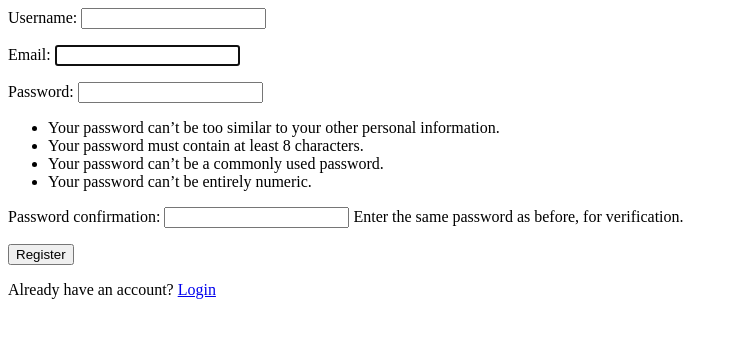
After one commit to MrBarns/OnePage, a Django app: page /registration/ in a window 1280 px wide. The commit adds this page. Shown: the top 338 px of the page, without its empty margins (0-734 px from the left). Run offline with Django 4.2, Linux system fonts and the light colour scheme.

Commit message:
Add registration page

```diff
--- a/templates/fill_details.html
+++ b/templates/fill_details.html
@@ -6,7 +6,7 @@
         <a href="{% url 'logout' %}">Logout</a>
     </h4>
     <h1>
-        Hello
+        Hello {{ request.user.username }}
     </h1>
 
 </div>
--- a/templates/login_page.html
+++ b/templates/login_page.html
@@ -10,4 +10,10 @@
 
 
 </form>
+
+<p>
+    Don't have an account yet?
+    <a href="{% url 'registration' %}">Register</a>
+
+</p>
 {% endblock content %}
--- /dev/null
+++ b/templates/registration.html
@@ -0,0 +1,15 @@
+{% extends 'base.html' %}
+
+{% block content %}
+<form method="POST" action="" >
+    {% csrf_token %}
+
+    {{ form.as_p }}
+    <input type="submit" value="Register">
+
+    <p>
+        Already have an account?
+        <a href="{% url 'login' %}">Login</a>
+    </p>
+</form>
+{% endblock content %}
--- a/user_auth/forms.py
+++ b/user_auth/forms.py
@@ -2,7 +2,13 @@ from django import forms
 from django.contrib.auth.forms import UserCreationForm
 from django.forms import PasswordInput
 
+from .models import User
 
+
+class RegisterForm(UserCreationForm):
+    class Meta:
+        model = User
+        fields = ("username", "email", "password1", "password2")
 
 class LoginForm(forms.Form):
     email = forms.EmailField()
--- a/user_auth/models.py
+++ b/user_auth/models.py
@@ -3,7 +3,7 @@ from django.contrib.auth.models import AbstractUser
 
 
 class User(AbstractUser):
-    username = models.CharField(max_length = 100)
+    username = models.CharField(max_length = 100, unique = True)
     email = models.EmailField(unique=True)
 
 
--- a/user_auth/urls.py
+++ b/user_auth/urls.py
@@ -4,6 +4,7 @@ from . import views
 
 urlpatterns = [
     path('', views.loginView, name = 'login'),
+    path('registration/', views.registerView, name = 'registration'),
     path('logout/', views.logoutView, name = 'logout'),
     path('fill_details/', views.fillDetailsView, name = 'fill_details'),
 ]
--- a/user_auth/views.py
+++ b/user_auth/views.py
@@ -1,3 +1,4 @@
+
 from django.shortcuts import render, redirect
 from django.contrib.auth import login, logout, authenticate
 
@@ -7,6 +8,27 @@ from .forms import *
 
 # For feedback messages
 from django.contrib import messages
+
+def registerView(request):
+    form = RegisterForm()
+    if request.method == 'POST':
+        form = RegisterForm(request.POST)
+
+        if form.is_valid():
+            user = form.save(commit = False)
+            user.email = user.email.lower()
+            user.save()
+
+            login(request, user)
+            return redirect('fill_details')
+
+        else:
+            messages.error(request, "Error occured during registration.\n \
+            Please try again.")
+
+
+    context = {'form': form}
+    return render(request, 'registration.html', context)
 
 def loginView(request):
     form = LoginForm()
@@ -26,6 +48,9 @@ def loginView(request):
         login(request, user)
         return redirect('fill_details')
 
+    else:
+        messages.error(request, "Incorrect username or password")
+
     context = {'form': form}
     return render(request, 'login_page.html', context)
 
```
Also changed, not shown: db.sqlite3, user_auth/migrations/0004_alter_user_username.py (added).
